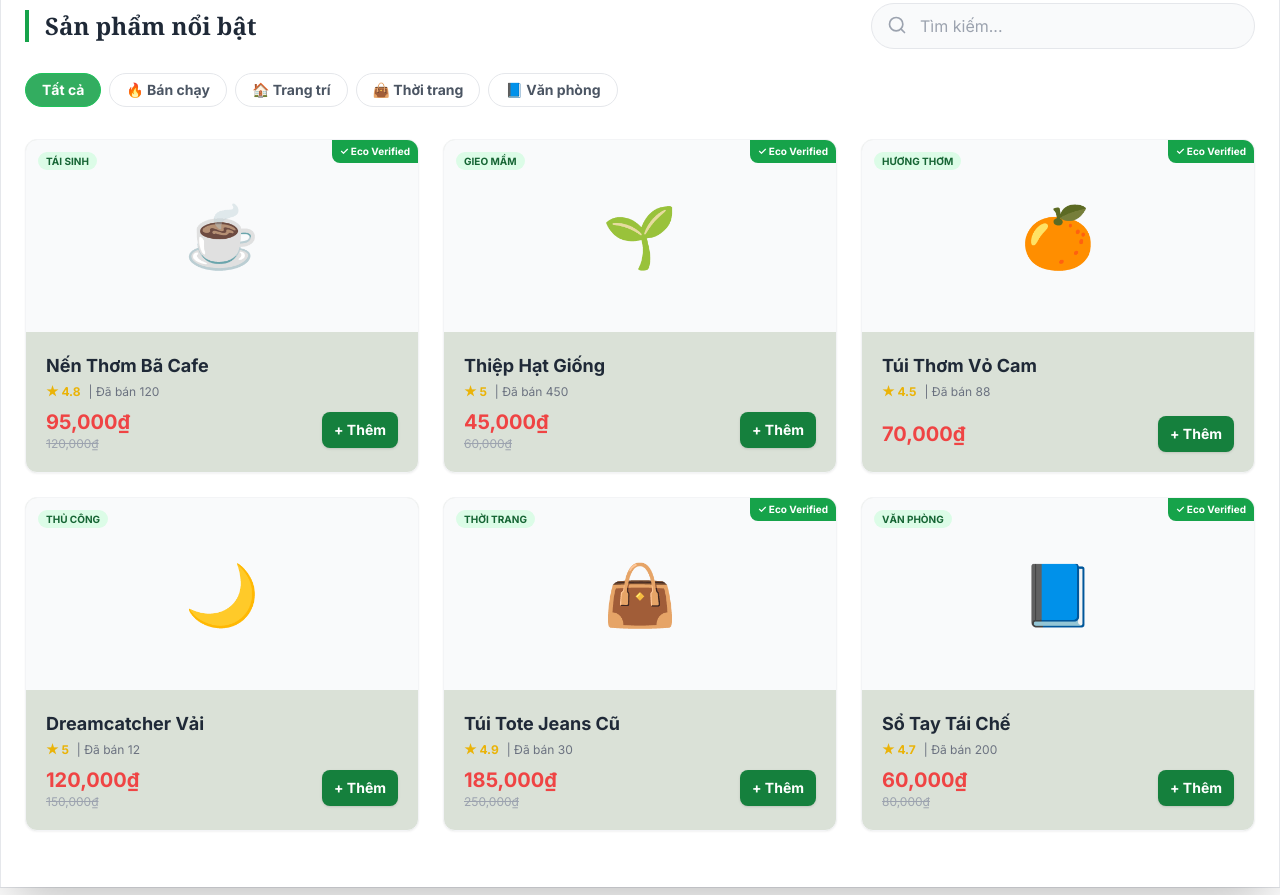
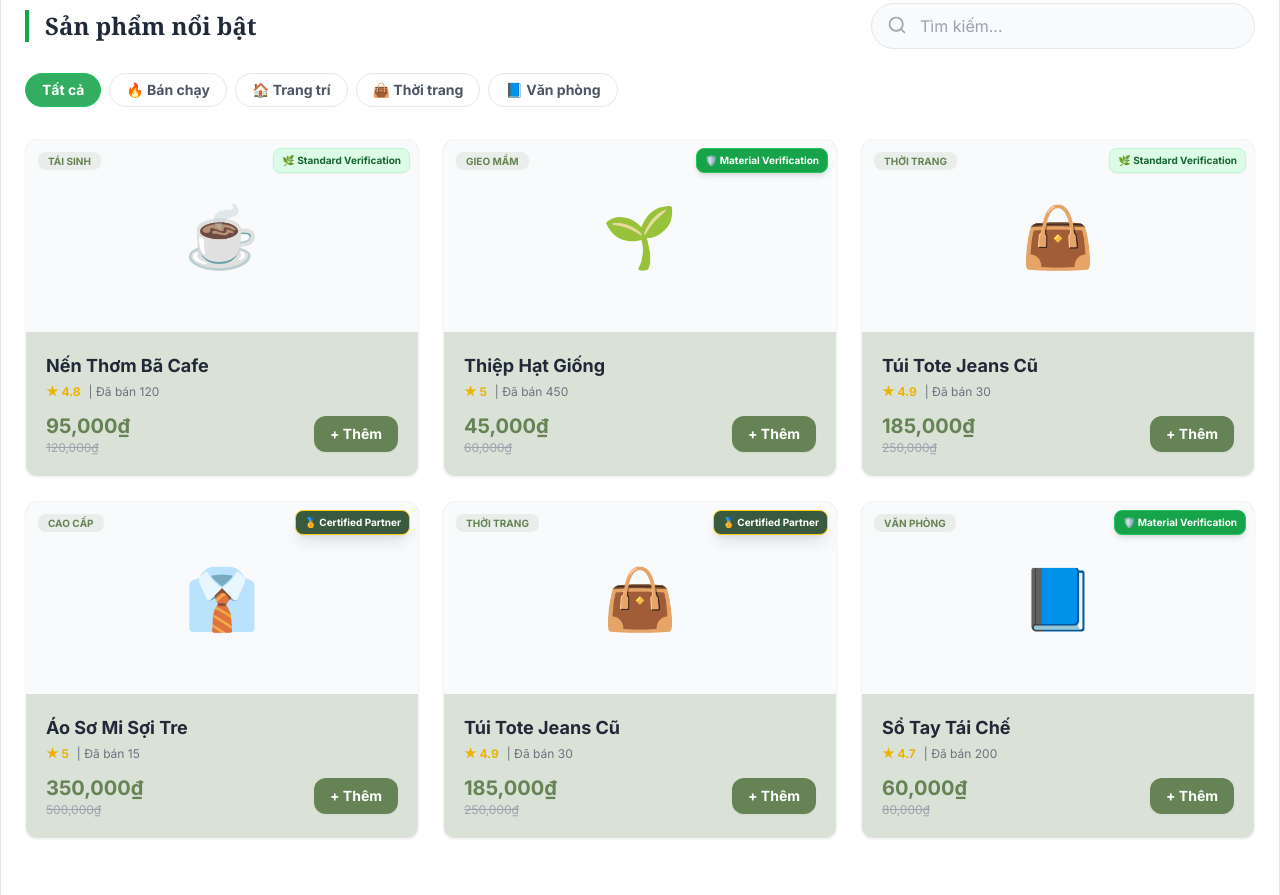
Before and after one commit to dannng-1/webdemo-detmoc, a plain HTML site: page index.html in a window 1280 px wide. Shown: the part 1125-2020 px from the top of the page. Drawn offline with nearby package versions, Linux system fonts and the light colour scheme.

Commit message:
Update index.html

```diff
--- a/index.html
+++ b/index.html
@@ -573,13 +573,19 @@ function updateAllPointDisplays() {
     // Bạn có thể thêm id="progress-bar-fill" vào thanh màu vàng ở banner
 }
        // --- 1. DỮ LIỆU SẢN PHẨM ---
+    // --- 1. CẬP NHẬT DỮ LIỆU SẢN PHẨM ---
     const products = [
-        { id: 1, name: "Nến Thơm Bã Cafe", price: 95000, originalPrice: 120000, category: "decor", tag: "Tái Sinh", isEcoVerified: true, icon: "☕", detail: "Sáp đậu nành & bã cafe.", sold: 120, rating: 4.8, reviews: [{user:"Minh Anh", avatar:"https://i.pravatar.cc/150?img=5", text:"Thơm lắm!", star:5}] },
-        { id: 2, name: "Thiệp Hạt Giống", price: 45000, originalPrice: 60000, category: "office", tag: "Gieo Mầm", isEcoVerified: true, icon: "🌱", detail: "Giấy tái chế.", sold: 450, rating: 5.0, reviews: [] },
-        { id: 3, name: "Túi Thơm Vỏ Cam", price: 70000, originalPrice: 0, category: "decor", tag: "Hương Thơm", isEcoVerified: true, icon: "🍊", detail: "Hương quế tự nhiên.", sold: 88, rating: 4.5, reviews: [] },
-        { id: 4, name: "Dreamcatcher Vải", price: 120000, originalPrice: 150000, category: "decor", tag: "Thủ Công", isEcoVerified: false, icon: "🌙", detail: "Độc bản.", sold: 12, rating: 5.0, reviews: [] },
-        { id: 5, name: "Túi Tote Jeans Cũ", price: 185000, originalPrice: 250000, category: "fashion", tag: "Thời Trang", isEcoVerified: true, icon: "👜", detail: "May thủ công, bền đẹp.", sold: 30, rating: 4.9, reviews: [] },
-        { id: 6, name: "Sổ Tay Tái Chế", price: 60000, originalPrice: 80000, category: "office", tag: "Văn Phòng", isEcoVerified: true, icon: "📘", detail: "Bìa cứng, giấy ngà.", sold: 200, rating: 4.7, reviews: [] }
+    // Level 1: Handmade/Tái chế (Màu nhạt)
+    { id: 1, name: "Nến Thơm Bã Cafe", price: 95000, originalPrice: 120000, category: "decor", tag: "Tái Sinh", ecoLevel: 1, icon: "☕", detail: "Sáp đậu nành & bã cafe.", sold: 120, rating: 4.8, reviews: [] },
+    // Level 2: Local Brand có hóa đơn vải (Màu trung tính)
+    { id: 2, name: "Thiệp Hạt Giống", price: 45000, originalPrice: 60000, category: "office", tag: "Gieo Mầm", ecoLevel: 2, icon: "🌱", detail: "Giấy tái chế chuẩn OEKO-TEX.", sold: 450, rating: 5.0, reviews: [] },
+    // Level 3: Brand lớn có chứng chỉ quốc tế (Màu đậm)
+    { id: 3, name: "Túi Tote Jeans Cũ", price: 185000, originalPrice: 250000, category: "fashion", tag: "Thời Trang", ecoLevel: 1, icon: "👜", detail: "May thủ công.", sold: 30, rating: 4.9, reviews: [] },
+    // Level 3 ví dụ (Brand lớn)
+    { id: 6, name: "Áo Sơ Mi Sợi Tre", price: 350000, originalPrice: 500000, category: "fashion", tag: "Cao Cấp", ecoLevel: 3, icon: "👔", detail: "Vải Bamboo chứng nhận GOTS.", sold: 15, rating: 5.0, reviews: [] },
+    { id: 5, name: "Túi Tote Jeans Cũ", price: 185000, originalPrice: 250000, category: "fashion", tag: "Thời Trang", ecoLevel: 3, icon: "👜", detail: "May thủ công, bền đẹp.", sold: 30, rating: 4.9, reviews: [] },
+    { id: 6, name: "Sổ Tay Tái Chế", price: 60000, originalPrice: 80000, category: "office", tag: "Văn Phòng", ecoLevel: 2, icon: "📘", detail: "Bìa cứng, giấy ngà.", sold: 200, rating: 4.7, reviews: [] }
+
 ];
     let swapItems = [
     {
@@ -685,7 +691,31 @@ function renderProfilePage() {
     document.getElementById('profile-co2').innerText = currentUser.impact.co2Reduced;
     switchProfileTab('posts');
 }
-
+// --- HÀM TẠO HUY HIỆU ECO ---
+function getEcoBadge(level) {
+    if (level === 1) {
+        // Cấp 1: Màu xanh nhạt - Dệt Mộc Standard
+        return `
+        <div class="absolute top-2 right-2 bg-green-100 border border-green-200 text-green-800 text-[10px] font-bold px-2 py-1 rounded-lg z-10 flex items-center gap-1 shadow-sm">
+            🌿 Standard Verification
+        </div>`;
+    }
+    else if (level === 2) {
+        // Cấp 2: Màu xanh trung bình - Material Verified
+        return `
+        <div class="absolute top-2 right-2 bg-green-600 border border-green-500 text-white text-[10px] font-bold px-2 py-1 rounded-lg z-10 flex items-center gap-1 shadow-md">
+            🛡️ Material Verification
+        </div>`;
+    }
+    else if (level === 3) {
+        // Cấp 3: Màu xanh rêu đậm + Viền vàng - Certified Partner
+        return `
+        <div class="absolute top-2 right-2 bg-[#3A5A40] border border-yellow-400 text-white text-[10px] font-bold px-2 py-1 rounded-lg z-10 flex items-center gap-1 shadow-lg">
+            🏅 Certified Partner
+        </div>`;
+    }
+    return ''; // Không có level thì không hiện
+}
     // --- 4. RENDER SẢN PHẨM ---
     function renderProducts(data = products) {
         const container = document.getElementById('product-list');
@@ -695,20 +725,21 @@ function renderProfilePage() {
 
         container.innerHTML = data.map(p => `
             <div class="bg-[#dae1d7] rounded-xl shadow-sm border border-gray-100 hover:shadow-xl transition duration-300 flex flex-col group overflow-hidden relative">
-                ${p.isEcoVerified ? `<div class="absolute top-0 right-0 bg-green-600 text-white text-[10px] font-bold px-2 py-1 rounded-bl-lg z-10 flex items-center gap-1">✓ Eco Verified</div>` : ''}
-                <div onclick="openProductDetail(${p.id})" class="h-48 bg-gray-50 flex items-center justify-center text-6xl relative cursor-pointer group-hover:scale-105 transition-transform">
+                ${getEcoBadge(p.ecoLevel)}
+            <div class="h-48 bg-gray-50 flex items-center justify-center text-6xl relative group-hover:scale-105 transition-transform">
                 ${p.icon}
-                    <span class="absolute top-3 left-3 bg-green-100 text-green-800 text-[10px] font-bold px-2 py-1 rounded-full uppercase">${p.tag}</span>
+                <span class="absolute top-3 left-3 bg-[#658354]/10 text-[#658354] text-[10px] font-bold px-2.5 py-1 rounded-lg uppercase">${p.tag}</span>
             </div>
+
             <div class="p-5 flex-1 flex flex-col">
-                    <h3 onclick="openProductDetail(${p.id})" class="font-bold text-lg text-gray-800 mb-1 cursor-pointer hover:text-green-700">${p.name}</h3>
-                    <div class="flex items-center gap-2 mb-2 text-xs text-gray-500"><span class="text-yellow-500 font-bold">★ ${p.rating}</span><span>| Đã bán ${p.sold}</span></div>
+                <h3 class="font-bold text-lg text-gray-800 mb-1 line-clamp-1 hover:text-[#658354] transition">${p.name}</h3>
+                <div class="flex items-center gap-2 mb-3 text-xs text-gray-500"><span class="text-yellow-500 font-bold">★ ${p.rating}</span><span>| Đã bán ${p.sold}</span></div>
                 <div class="mt-auto flex justify-between items-center">
                     <div>
-                            <span class="font-bold text-xl text-red-500">${p.price.toLocaleString()}₫</span>
+                        <span class="font-bold text-xl text-[#658354]">${p.price.toLocaleString()}₫</span>
                         ${p.originalPrice > p.price ? `<span class="text-xs text-gray-400 line-through block">${p.originalPrice.toLocaleString()}₫</span>` : ''}
                     </div>
-                        <button onclick="addToCart(${p.id})" class="bg-green-700 hover:bg-green-800 text-white px-3 py-2 rounded-lg text-sm font-bold shadow btn-press transition">+ Thêm</button>
+                    <button onclick="addToCart(${p.id})" class="bg-[#658354] hover:bg-[#546e45] text-white px-4 py-2 rounded-xl text-sm font-bold shadow-sm btn-press transition">+ Thêm</button>
                 </div>
             </div>
         </div>
@@ -965,6 +996,7 @@ function renderProfilePage() {
                 </div>
             </div>
         `).join('');
+
     }
 
     // Giả lập AI Quét ảnh
```
Lines whose indentation alone changed are shown as unchanged.
